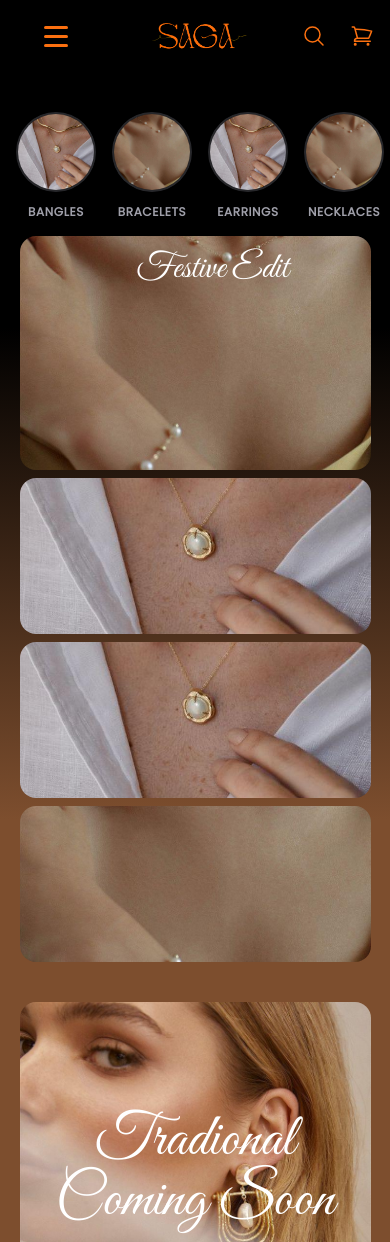
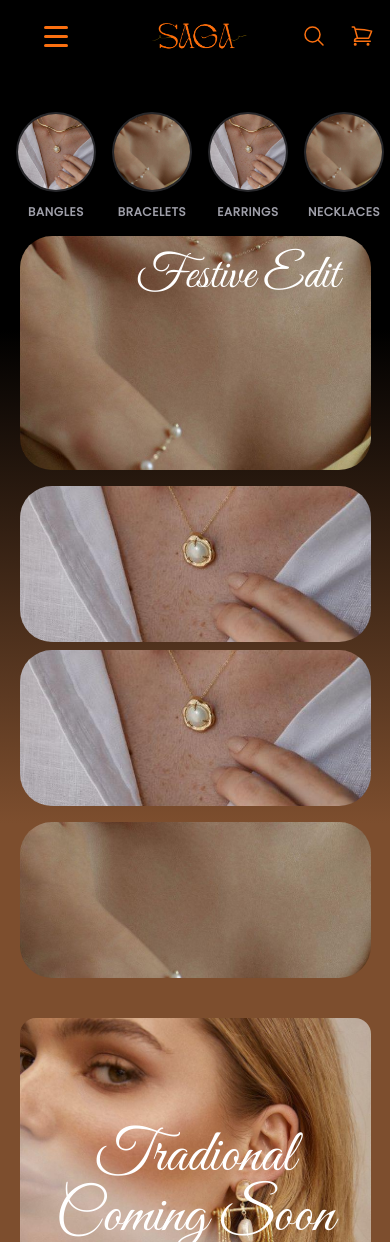
Before and after one commit to apexsync/saga, a React (Vite) app: page / in a window 390 px wide. Shown: the top 1242 px of the page. Built offline with nearby package versions, Linux system fonts and the light colour scheme; no server answers; the database is empty.

Commit message:
Update ImageLayout.jsx

```diff
--- a/src/Components/ImageLayout.jsx
+++ b/src/Components/ImageLayout.jsx
@@ -59,19 +59,19 @@ export default function ImageLayout(){
     return(
         <>
         <div className="relative w-[90vw] md:w-[75vw] m-auto">
-            <h1 className="absolute md:top-1/2 md:left-1/2 md:-translate-x-1/2 md:-translate-y-1/2 translate-y-1/3 left-1/3 text-white md:bg-black md:p-6 rounded-xl md:text-primary text-center text-4xl md:text-8xl font-Great_Vibes z-50">Festive Edit</h1>
+            <h1 className="absolute md:top-1/2 md:left-1/2 md:-translate-x-1/2 md:-translate-y-1/2 translate-y-1/3 left-1/3 text-white md:bg-black md:p-6 rounded-xl md:text-primary text-center text-5xl md:text-8xl font-Great_Vibes z-10">Festive Edit</h1>
             <div className="grid grid-cols-1 md:flex justify-center items-center gap-2">
 
-                <div className="flex flex-col gap-2 flex-1">
-                {content.items[0] && <img src={content.items[0].src} alt={content.items[0].alt} className="rounded-2xl md:h-[23vw] h-[60vw] w-full object-cover hover:scale-105 transform transition-transform duration-300" />}
+                <div className="flex flex-col gap-4 md:gap-2 flex-1">
+                {content.items[0] && <img src={content.items[0].src} alt={content.items[0].alt} className="rounded-4xl md:rounded-2xl md:h-[23vw] h-[60vw] w-full object-cover hover:scale-105 transform transition-transform duration-300" />}
 
-                {content.items[1] && <img src={content.items[1].src} alt={content.items[1].alt} className="rounded-2xl md:h-[18vw] h-[40vw] w-full object-cover hover:scale-105 transform transition-transform duration-300" />}
+                {content.items[1] && <img src={content.items[1].src} alt={content.items[1].alt} className="rounded-4xl md:rounded-2xl md:h-[18vw] h-[40vw] w-full object-cover hover:scale-105 transform transition-transform duration-300" />}
                 </div>
-                <div className="flex flex-col gap-2 flex-1">
+                <div className="flex flex-col gap-4 md:gap-2 flex-1">
 
-                {content.items[2] && <img src={content.items[2].src} alt={content.items[2].alt} className="rounded-2xl md:h-[18vw] h-[40vw] w-full object-cover hover:scale-105 transform transition-transform duration-300" />}
+                {content.items[2] && <img src={content.items[2].src} alt={content.items[2].alt} className="rounded-4xl md:rounded-2xl md:h-[18vw] h-[40vw] w-full object-cover hover:scale-105 transform transition-transform duration-300" />}
 
-                {content.items[3] && <img src={content.items[3].src} alt={content.items[3].alt} className="rounded-2xl md:h-[23vw] h-[40vw] w-full object-cover hover:scale-105 transform transition-transform duration-300" />}
+                {content.items[3] && <img src={content.items[3].src} alt={content.items[3].alt} className="rounded-4xl md:rounded-2xl md:h-[23vw] h-[40vw] w-full object-cover hover:scale-105 transform transition-transform duration-300" />}
                 </div>
             </div>
          </div>
```
